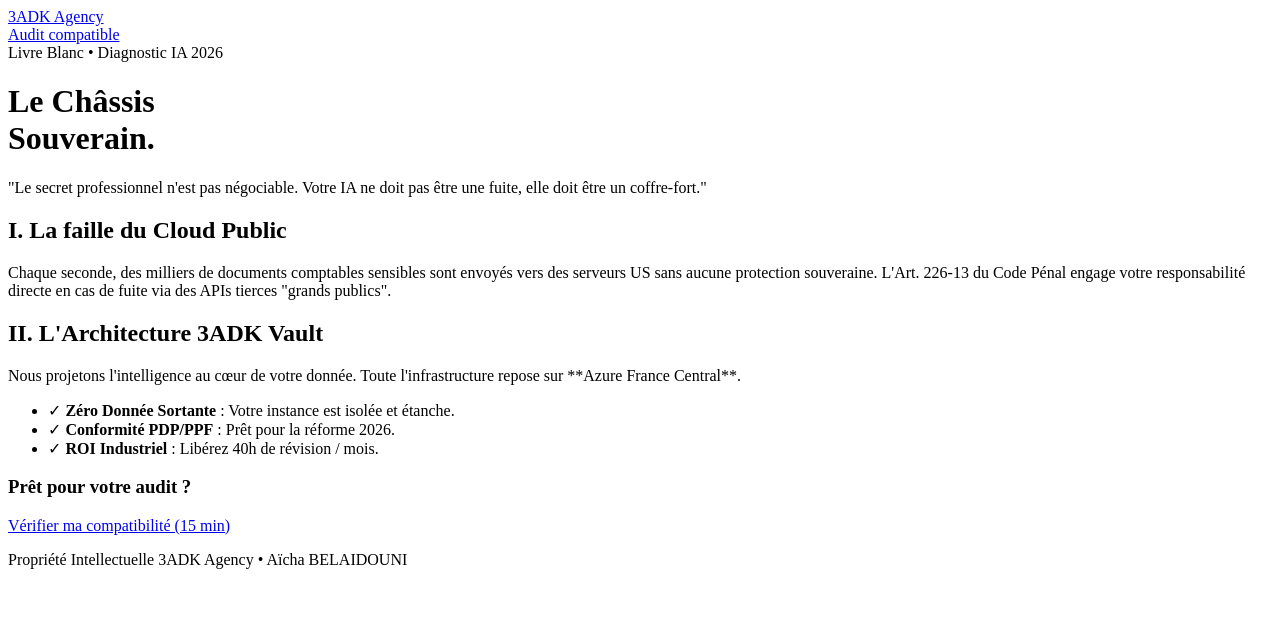
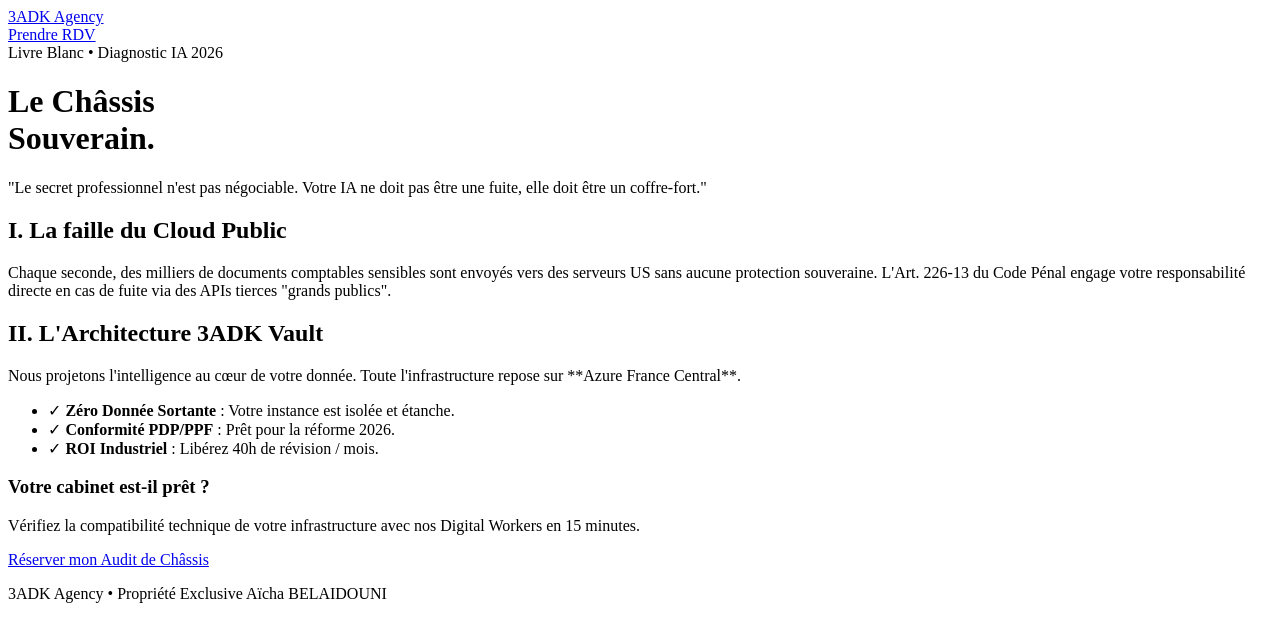
Before and after one commit to aicha77132/3adk-vault-landing, a Next.js app: page /article-souverainete in a window 1280 px wide. Shown: the top 642 px of the page. Built offline with nearby package versions, Linux system fonts and the light colour scheme.

Commit message:
Correct Calendly link to aicha77132 personal alias on Article page

```diff
--- a/pages/article-souverainete.js
+++ b/pages/article-souverainete.js
@@ -1,6 +1,8 @@
 import Head from 'next/head';
 
 export default function Article() {
+  const CALENDLY_URL = "https://calendly.com/aicha77132/30min";
+
   return (
     <div className="min-h-screen bg-slate-950 text-slate-200 font-sans selection:bg-sky-500/30 flex flex-col">
       <Head>
@@ -8,18 +10,18 @@
         <script src="https://cdn.tailwindcss.com"></script>
       </Head>
 
-      <nav className="fixed top-0 w-full z-50 bg-slate-950/80 backdrop-blur-md border-b border-slate-900 px-6 py-4 flex justify-between items-center whitespace-nowrap overflow-x-hidden">
+      <nav className="fixed top-0 w-full z-50 bg-slate-950/80 backdrop-blur-md border-b border-slate-900 px-6 py-4 flex justify-between items-center">
         <div className="text-xl font-bold bg-gradient-to-r from-sky-400 to-blue-600 bg-clip-text text-transparent italic shrink-0">
           <a href="/">3ADK Agency</a>
         </div>
-        <a href="https://calendly.com/aichaboulidouni/demo-3adk" className="bg-sky-600 px-4 py-2 rounded-lg text-xs font-bold hover:bg-sky-500 shrink-0">Audit compatible</a>
+        <a href={CALENDLY_URL} target="_blank" rel="noopener noreferrer" className="bg-sky-600 px-4 py-2 rounded-lg text-xs font-bold hover:bg-sky-500 shrink-0 text-white">Prendre RDV</a>
       </nav>
 
       <main className="flex-grow pt-32 pb-24 px-6 md:px-12 max-w-4xl mx-auto">
         <div className="text-sky-500 font-mono text-[10px] tracking-widest uppercase mb-4">Livre Blanc • Diagnostic IA 2026</div>
         <h1 className="text-5xl md:text-7xl font-black text-white italic tracking-tighter leading-tight mb-12">Le Châssis <br/>Souverain.</h1>
 
-        <div className="space-y-12 text-slate-400 leading-relaxed text-lg">
+        <div className="space-y-12 text-slate-400 leading-relaxed text-lg text-justify">
           <p className="border-l-4 border-sky-600 pl-6 italic text-xl text-white">
             "Le secret professionnel n'est pas négociable. Votre IA ne doit pas être une fuite, elle doit être un coffre-fort."
           </p>
@@ -50,20 +52,23 @@
           </section>
 
           <footer className="pt-20 text-center space-y-10">
-            <div className="h-[2px] w-full bg-gradient-to-r from-transparent via-sky-500/30 to-transparent mb-12"></div>
-            <h3 className="text-3xl font-bold text-white italic tracking-tighter">Prêt pour votre audit ?</h3>
+            <div className="h-[1px] w-full bg-slate-800 mb-12"></div>
+            <h3 className="text-3xl font-bold text-white italic tracking-tighter">Votre cabinet est-il prêt ?</h3>
+            <p className="text-slate-500 text-sm max-w-md mx-auto">Vérifiez la compatibilité technique de votre infrastructure avec nos Digital Workers en 15 minutes.</p>
             <a
-              href="https://calendly.com/aichaboulidouni/demo-3adk"
+              href={CALENDLY_URL}
+              target="_blank"
+              rel="noopener noreferrer"
               className="inline-block px-12 py-5 bg-sky-600 text-white rounded-2xl font-black text-xl hover:bg-sky-500 transition-all hover:scale-105 shadow-2xl shadow-sky-500/40 text-center"
             >
-              Vérifier ma compatibilité (15 min)
+              Réserver mon Audit de Châssis
             </a>
           </footer>
         </div>
       </main>
 
-      <footer className="bg-black py-12 px-6 text-center">
-        <p className="text-[10px] text-slate-700 uppercase tracking-[0.3em]">Propriété Intellectuelle 3ADK Agency • Aïcha BELAIDOUNI</p>
+      <footer className="bg-black py-16 px-6 text-center border-t border-slate-900">
+        <p className="text-[10px] text-slate-700 uppercase tracking-[0.3em] font-bold">3ADK Agency • Propriété Exclusive Aïcha BELAIDOUNI</p>
       </footer>
     </div>
   );
```
